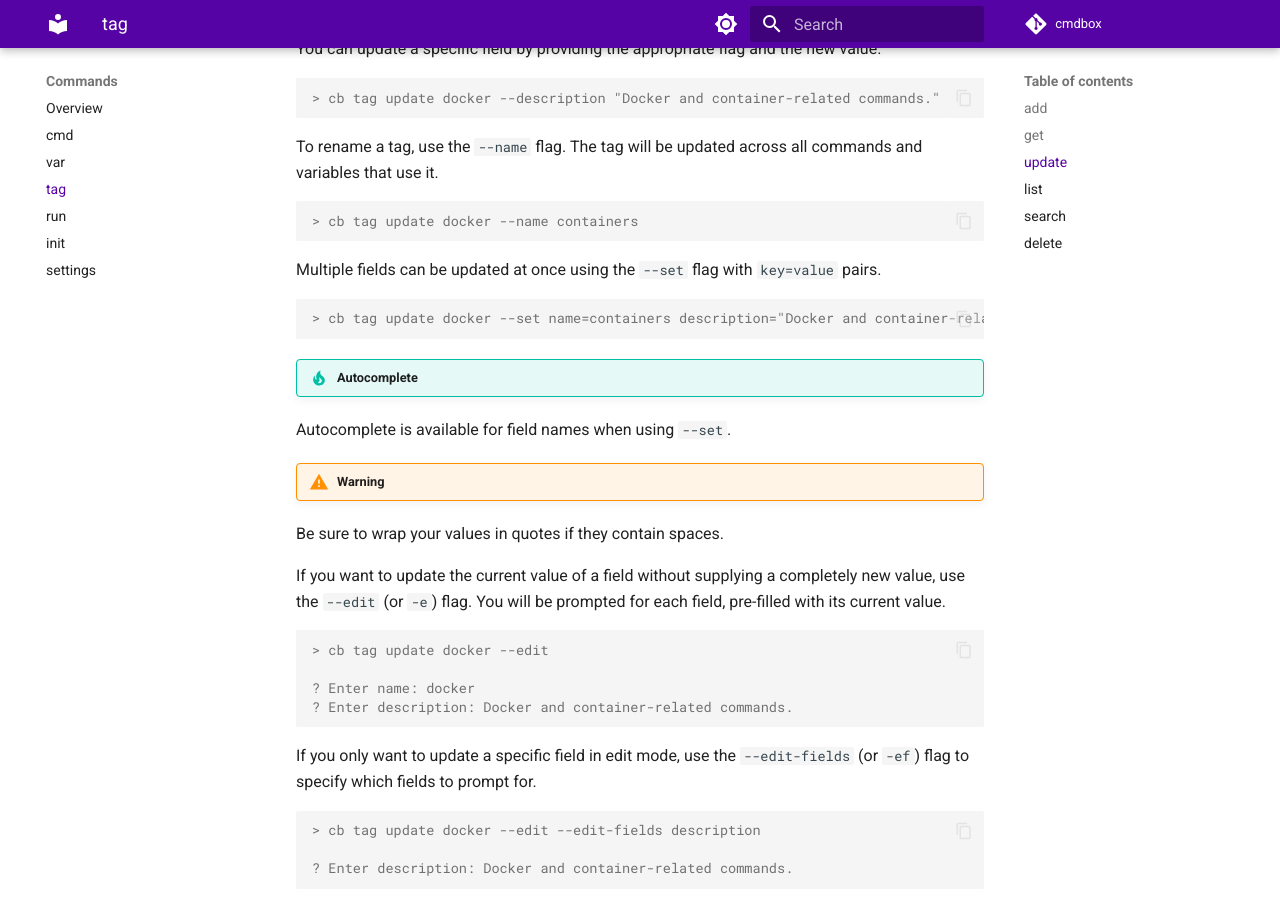
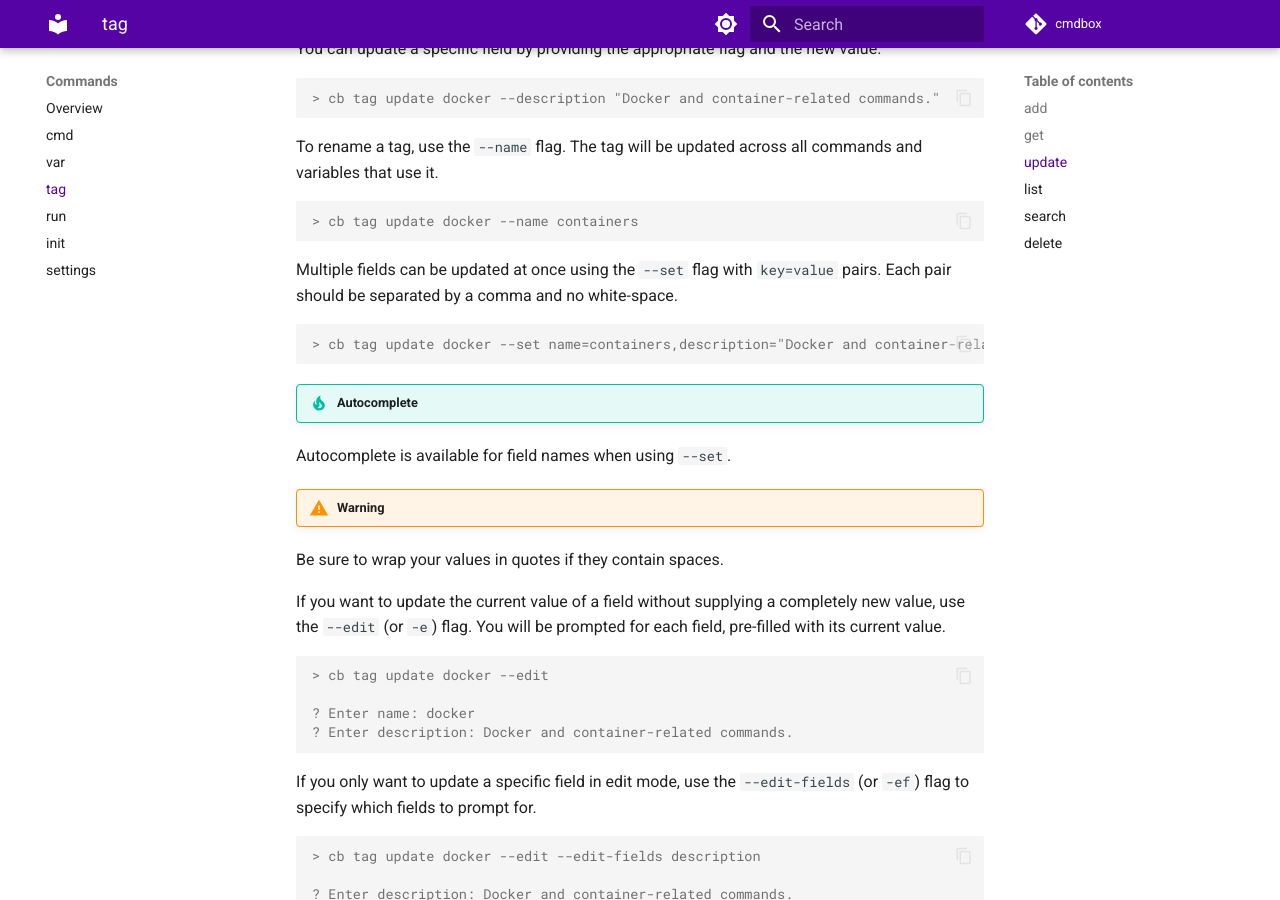
Before and after one commit to PhantomLambSoft/CmdBox, an MkDocs documentation site: the page built from docs/commands/tag.md, in a window 1280 px wide and 900 px high, scrolled down 1751 px. Built offline with MkDocs 1.6.1 and Material for MkDocs 9.7.7, drawn with Linux system fonts in a browser that asks for light colours; comment, search, counter and statistics services are not loaded.

Commit message:
Clarify `tag update` examples to specify comma-separated `--set` syntax

````diff
--- a/docs/commands/tag.md
+++ b/docs/commands/tag.md
@@ -81,10 +81,11 @@ variables that use it.
 > cb tag update docker --name containers
 ```
 
-Multiple fields can be updated at once using the `--set` flag with `key=value` pairs.
+Multiple fields can be updated at once using the `--set` flag with `key=value` pairs. Each pair should be separated
+by a comma and no white-space.
 
 ```console
-> cb tag update docker --set name=containers description="Docker and container-related commands."
+> cb tag update docker --set name=containers,description="Docker and container-related commands."
 ```
 
 !!! tip "Autocomplete"
````
